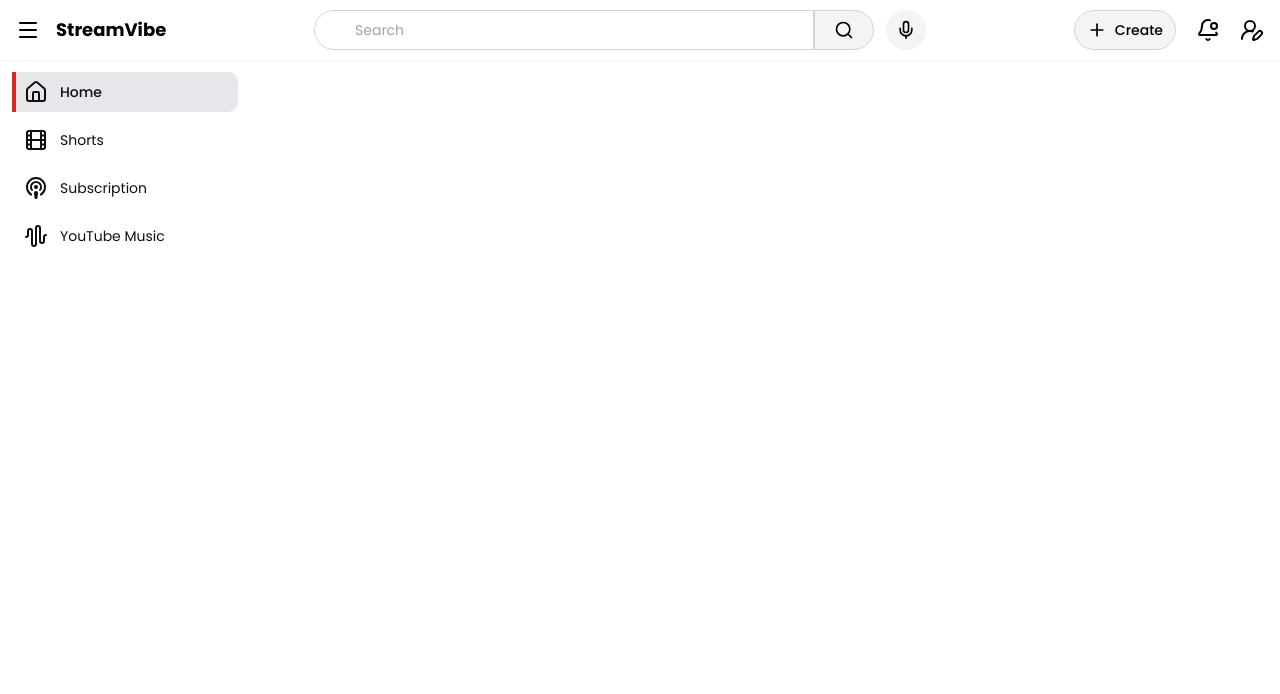
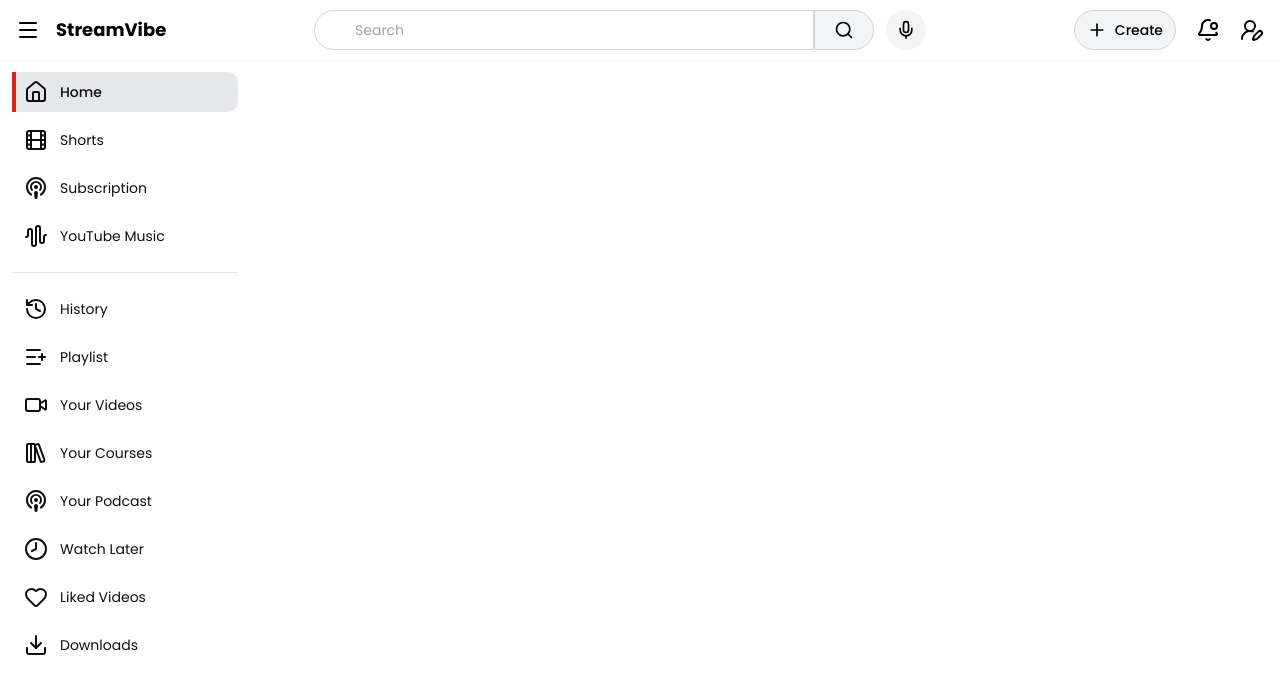
Before and after one commit to Ashish-kumar2020/stream_vibe, a React (Vite) app: page / in a window 1280 px wide. Shown: the top 694 px of the page. Built offline with nearby package versions, Linux system fonts and the light colour scheme.

Commit message:
added more options in sidebar

```diff
--- a/src/components/SideNavBar.tsx
+++ b/src/components/SideNavBar.tsx
@@ -1,15 +1,37 @@
-import { AudioWaveform, Film, House, Podcast } from "lucide-react";
+import {
+  AudioWaveform,
+  Clock8,
+  Download,
+  Film,
+  Heart,
+  History,
+  House,
+  LibraryBig,
+  ListPlus,
+  Podcast,
+  Video,
+} from "lucide-react";
 import { useState } from "react";
 import OptionsPage from "../pages/SideBar/OptionsPage";
-import type { Option } from "../types/OptionsTypes";
+import type { Option, YouOptions } from "../types/OptionsTypes";
 
 const SideNavBar = () => {
-
   const options: Option[] = [
     { title: "Home", icon: <House />, default: true },
     { title: "Shorts", icon: <Film />, default: false },
     { title: "Subscription", icon: <Podcast />, default: false },
     { title: "YouTube Music", icon: <AudioWaveform />, default: false },
+  ];
+
+  const youOptions: YouOptions[] = [
+    { title: "History", icon: <History /> },
+    { title: "Playlist", icon: <ListPlus /> },
+    { title: "Your Videos", icon: <Video /> },
+    { title: "Your Courses", icon: <LibraryBig /> },
+    { title: "Your Podcast", icon: <Podcast /> },
+    { title: "Watch Later", icon: <Clock8 /> },
+    { title: "Liked Videos", icon: <Heart /> },
+    { title: "Downloads", icon: <Download /> },
   ];
 
   const [selected, setSelected] = useState(
@@ -20,29 +42,31 @@ const SideNavBar = () => {
       <div className="p-3">
         <ul className="space-y-2">
           {options.map((option) => (
-
             <OptionsPage
-                key={option.title}
-                option={option}
-                selected={selected}
-                setSelected={setSelected}
+              key={option.title}
+              option={option}
+              selected={selected}
+              setSelected={setSelected}
             />
-
           ))}
         </ul>
+        <hr className="mt-4" />
+
+        <div className="mt-4">
+        <ul className="space-y-2">{
+            youOptions.map((option) => (
+                <OptionsPage
+                    key={option.title}
+                    option={option}
+                    selected={selected}
+                    setSelected={setSelected}
+                />
+            ))
+        }</ul>
+        </div>
       </div>
     </div>
   );
 };
 
 export default SideNavBar;
-
-/*
-element.style {
-    width: 220px;
-    border: 1px solid;
-    height: 40px;
-    padding: 8px;
-    border-radius: 10px;
-}
-*/
--- a/src/pages/SideBar/OptionsPage.tsx
+++ b/src/pages/SideBar/OptionsPage.tsx
@@ -1,8 +1,9 @@
-import type { Option } from "../../types/OptionsTypes";
+import type { Option , YouOptions} from "../../types/OptionsTypes";
 
+type others = Option | YouOptions
 
 interface OptionPageProps {
-    option: Option,
+    option: others,
     selected: string,
     setSelected: (title: string) => void;
 }
--- a/src/types/OptionsTypes.tsx
+++ b/src/types/OptionsTypes.tsx
@@ -5,3 +5,8 @@ export interface Option {
   icon: JSX.Element;
   default: boolean;
 }
+
+export interface YouOptions {
+  title: string;
+  icon: JSX.Element;
+}
```
